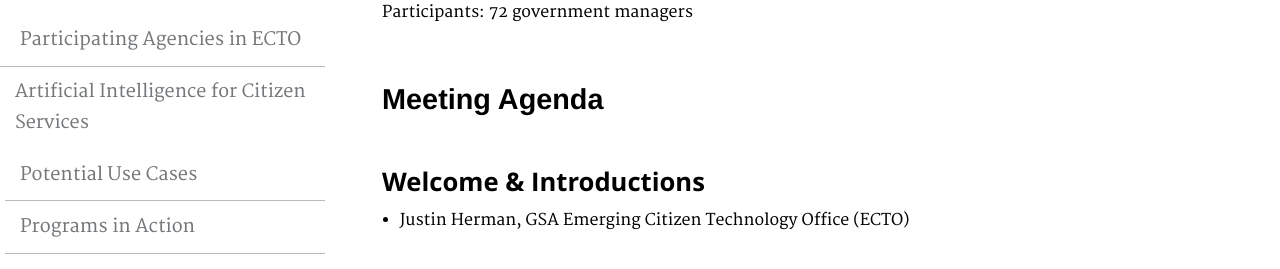
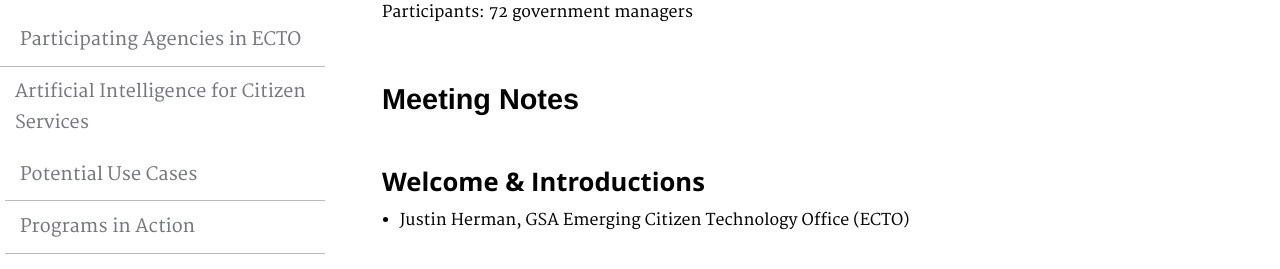
Before and after one commit to GSA/emerging-technology-atlas, a Jekyll site: the page built from pages/2017-12-Meeting.md, in a window 1280 px wide and 900 px high. Shown: the part 358-627 px from the top of the window. Built offline with Jekyll 4.4.1, drawn with Linux system fonts in a browser that asks for light colours.

Commit message:
Update 2017-12-Meeting.md

```diff
--- a/pages/2017-12-Meeting.md
+++ b/pages/2017-12-Meeting.md
@@ -12,7 +12,7 @@ U.S. General Services Administration <br>
 
 Participants: 72 government managers
 
-## Meeting Agenda
+## Meeting Notes
 
 ### Welcome & Introductions
 * Justin Herman, GSA Emerging Citizen Technology Office (ECTO)
```
